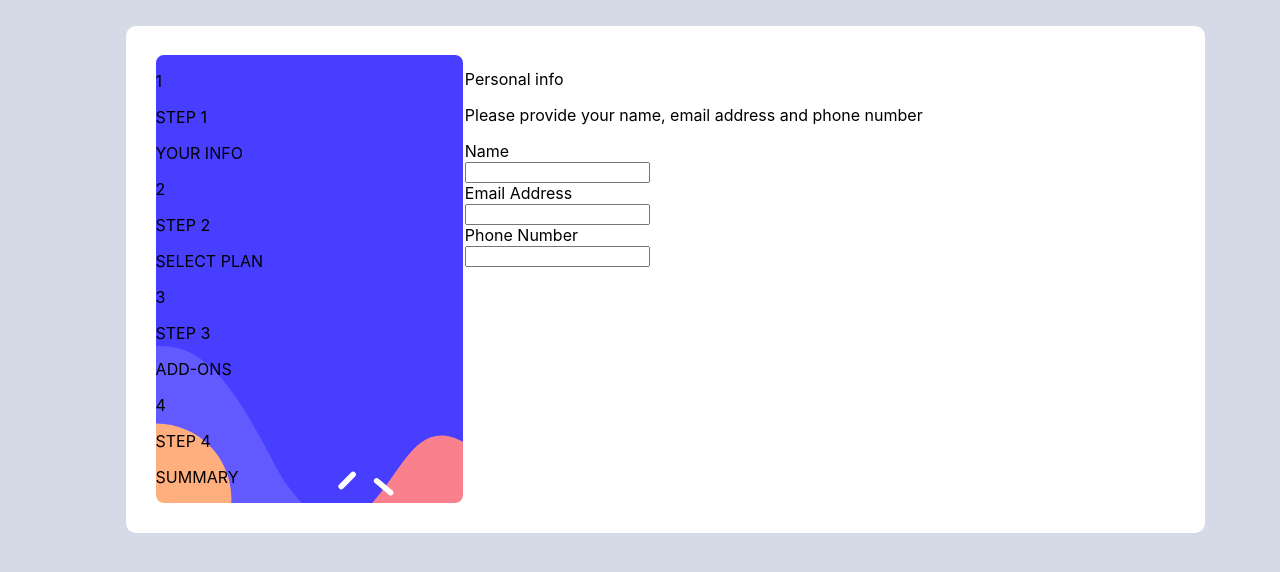
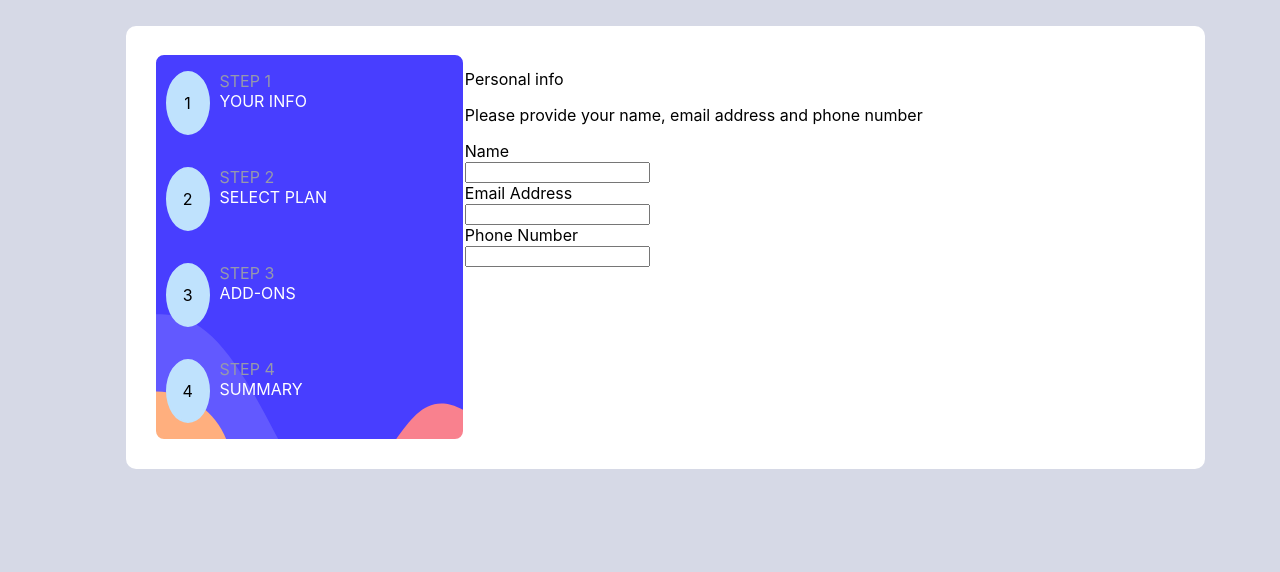
Before and after one commit to steven-mpawulo/multi-step-form, a React (Create React App) app: page / in a window 1280 px wide. Shown: the top 572 px of the page. Built offline with nearby package versions, Linux system fonts and the light colour scheme.

Commit message:
works on left container styling

```diff
--- a/src/components/Wrapper.js
+++ b/src/components/Wrapper.js
@@ -7,33 +7,33 @@ const Wrapper = () => {
     <main>
         <div className="main-container">
         <div className="left-container">
-            <div className="step-one">
-                <p className='one'>1</p>
+            <div className="steps">
+                <p className='number'>1</p>
                 <div className="info">
-                    <p>STEP 1</p>
-                    <p>YOUR INFO</p>
+                    <p className='info-steps'>STEP 1</p>
+                    <p className='my-info'>YOUR INFO</p>
                 </div>
             </div>
-            <div className="step-two">
-                <p className='two'>2</p>
-                <div className="plan">
-                    <p>STEP 2</p>
-                    <p>SELECT PLAN</p>
+            <div className="steps">
+                <p className='number'>2</p>
+                <div className="info">
+                    <p className='info-steps'>STEP 2</p>
+                    <p className='my-info'>SELECT PLAN</p>
                 </div>
             </div>
-            <div className="step-three">
-                <p className='3'>3</p>
-                <div className="add-ons">
-                    <p>STEP 3</p>
-                    <p>ADD-ONS</p>
+            <div className="steps">
+                <p className='number'>3</p>
+                <div className="info">
+                    <p className='info-steps'>STEP 3</p>
+                    <p className='my-info'>ADD-ONS</p>
                 </div>
 
             </div>
-            <div className="step-four">
-                <p className='4'>4</p>
-                <div className="summary">
-                    <p>STEP 4</p>
-                    <p>SUMMARY</p>
+            <div className="steps">
+                <p className='number'>4</p>
+                <div className="info">
+                    <p className='info-steps'>STEP 4</p>
+                    <p className='my-info'>SUMMARY</p>
                 </div>
             </div>
         </div>
--- a/src/styles/wrapper.css
+++ b/src/styles/wrapper.css
@@ -20,6 +20,34 @@
     background-size: 100%;
     background-position: center;
 }
+.steps {
+    display: flex;
+    margin-left: 10px;
+}
+
+.info {
+    display: flex;
+    flex-direction: column;
+    margin-left: 10px;
+}
+.info-steps {
+    margin-bottom: 0.0;
+    color: hsl(231, 11%, 63%)
+}
+.my-info {
+    margin-top: 0.0;
+    color: hsl(0, 0%, 100%);
+}
+
+.number {
+    text-align: center;
+    width: 40px;
+    height: 40px;
+    border: 2px solid hsl(206, 94%, 87%);
+    border-radius: 50%;
+    padding-top: 20px;
+    background-color: hsl(206, 94%, 87%);
+}
 
 .right-container {
     width: 60%;
```
